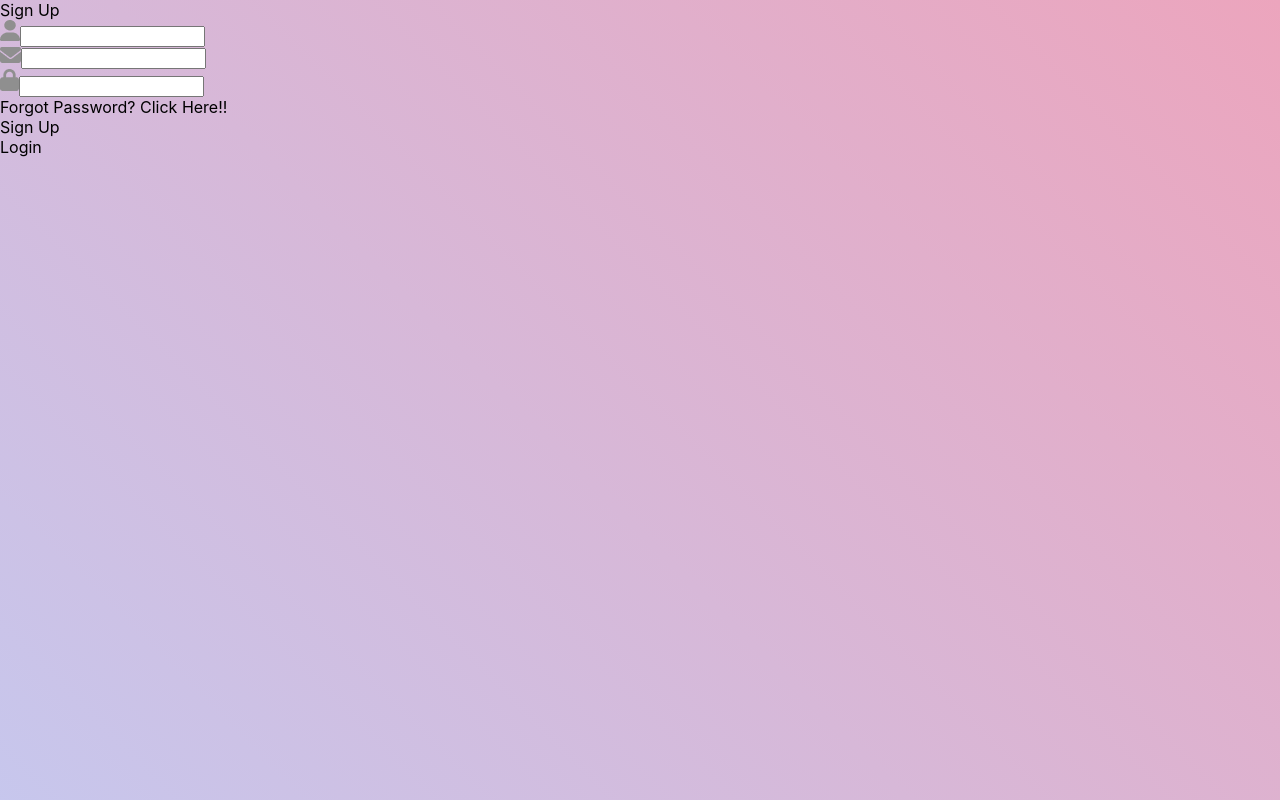
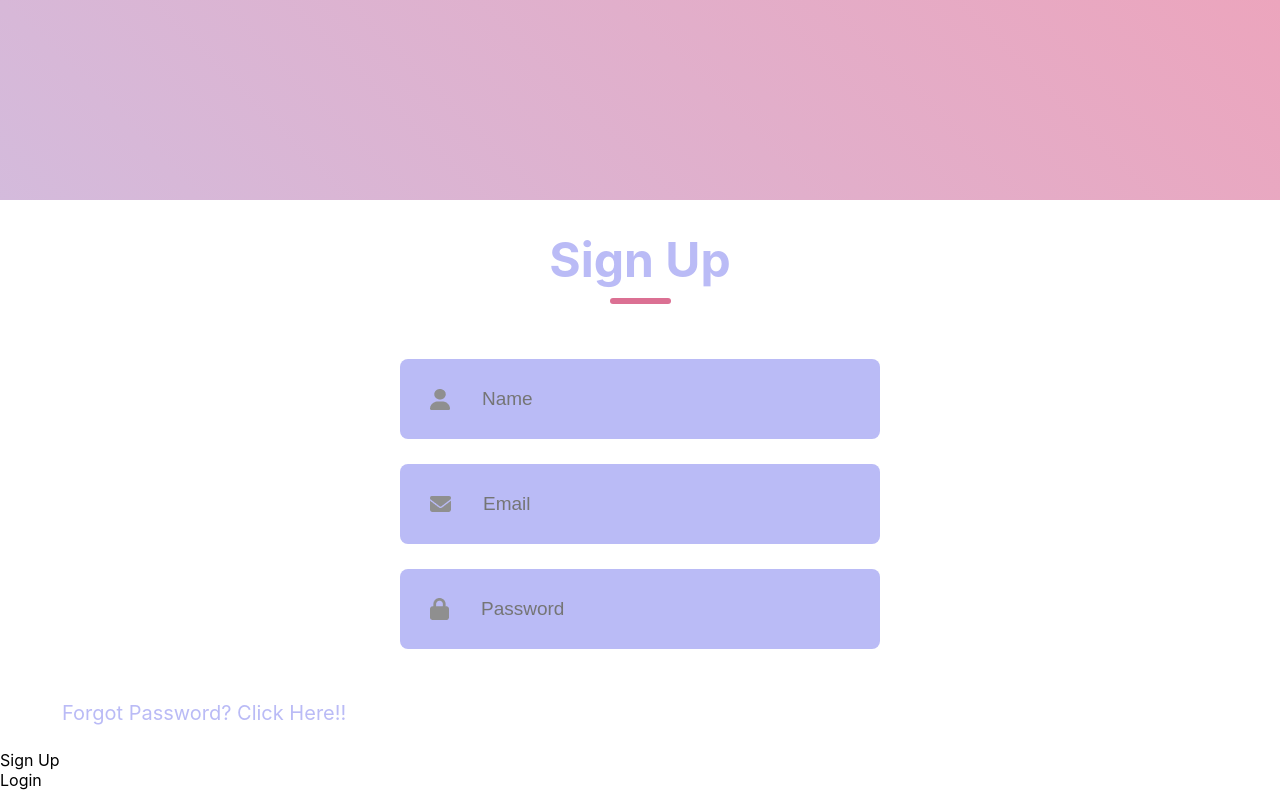
Before and after one commit to Rxunak/Liv-Ex-Project, a React (Create React App) app in the folder loginsignup/: page / in a window 1280 px wide. Shown: the top 800 px of the page. Built offline with nearby package versions, Linux system fonts and the light colour scheme.

Commit message:
Working on CSS

```diff
--- a/loginsignup/src/Components/LoginSignup/LoginSignup.css
+++ b/loginsignup/src/Components/LoginSignup/LoginSignup.css
@@ -0,0 +1,72 @@
+.container {
+  display: flex;
+  flex-direction: column;
+  margin: auto;
+  margin-top: 200px;
+  background: white;
+  padding-bottom: 30px;
+}
+
+.header {
+  display: flex;
+  flex-direction: column;
+  align-items: center;
+  gap: 9px;
+  width: 100%;
+  margin-top: 30px;
+}
+
+.text {
+  color: #babbf6;
+  font-size: 48px;
+  font-weight: 700;
+}
+
+.underline {
+  width: 61px;
+  height: 6px;
+  background: #db7093;
+  border-radius: 9px;
+}
+
+.Inputs {
+  margin-top: 55px;
+  display: flex;
+  flex-direction: column;
+  gap: 25px;
+}
+
+.Input {
+  display: flex;
+  align-items: center;
+  margin: auto;
+  width: 480px;
+  height: 80px;
+  background: #babbf6;
+  border-radius: 8px;
+}
+
+.Input img {
+  margin: 0px 30px;
+}
+
+.Input input {
+  height: 50px;
+  width: 400px;
+  background: transparent;
+  border: none;
+  outline: none;
+  color: black;
+  font-size: 19px;
+}
+
+.forgot-password {
+  padding-left: 62px;
+  margin-top: 27px;
+  color: #babbf6;
+  font-size: 20px;
+}
+
+.SubmitContainer {
+  padding-left: ;
+}
--- a/loginsignup/src/Components/LoginSignup/LoginSignup.jsx
+++ b/loginsignup/src/Components/LoginSignup/LoginSignup.jsx
@@ -15,15 +15,15 @@
       <div className="Inputs">
         <div className="Input">
           <img src={user_icon} alt="" />
-          <input type="text" />
+          <input type="text" placeholder="Name" />
         </div>
         <div className="Input">
           <img src={email_icon} alt="" />
-          <input type="email" />
+          <input type="email" placeholder="Email" />
         </div>
         <div className="Input">
           <img src={password_icon} alt="" />
-          <input type="password" />
+          <input type="password" placeholder="Password" />
         </div>
         <div className="forgot-password">
           Forgot Password? <span>Click Here!!</span>
```
